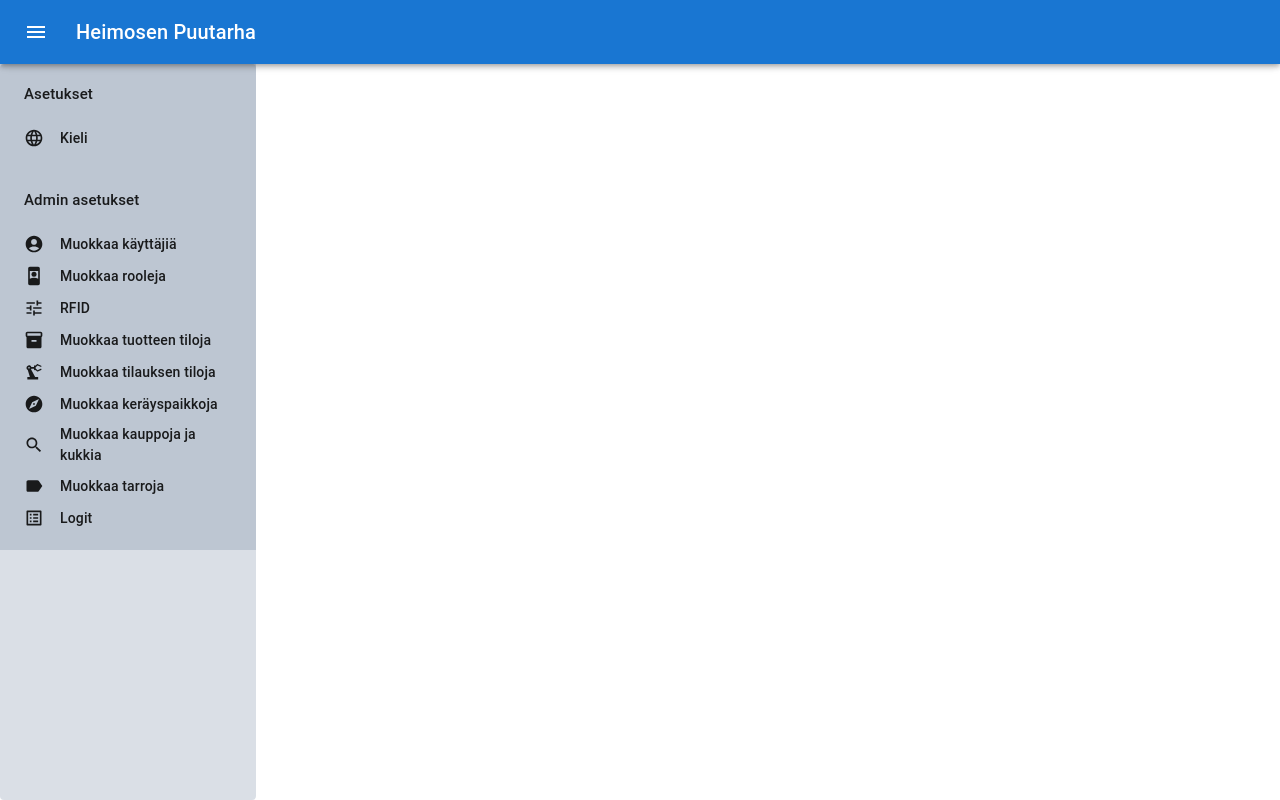
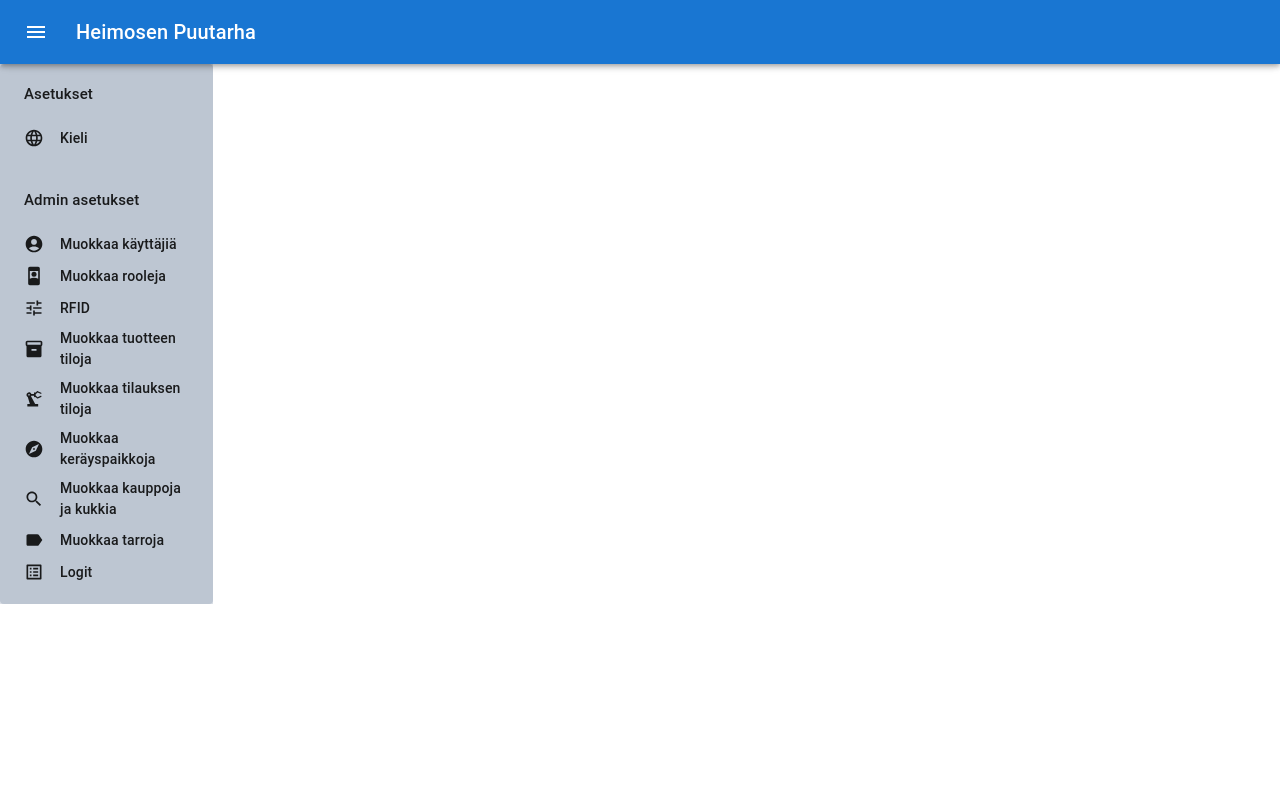
Before and after one commit to Heimot/Puutarha-App, a React (Create React App) app: page /dashboard/settings in a window 1280 px wide. Built offline with nearby package versions, Linux system fonts and the light colour scheme; no server answers; sample sign-in values are in the browser's storage.

Commit message:
Settings page now works on smaller devices.

```diff
--- a/src/features/Settings/Settings.tsx
+++ b/src/features/Settings/Settings.tsx
@@ -1,8 +1,10 @@
 import React, { useState } from 'react';
-import { Box } from '@mui/material';
+import { createTheme, ThemeProvider } from '@mui/material';
+import Grid from '@mui/material/Unstable_Grid2/Grid2';
 import SettingsNav from './SettingsNav';
 import SettingsUsers from './SettingsUsers';
 import SettingsRoles from './SettingsRoles';
+import { useTheme } from '@emotion/react';
 
 const Settings = () => {
   const [page, setPage] = useState<string>('');
@@ -47,11 +49,32 @@ const Settings = () => {
     return render;
   }
 
+  const oldTheme = useTheme();
+
+  const theme = createTheme({
+    ...oldTheme,
+    breakpoints: {
+      values: {
+        xs: 0,
+        sm: 600,
+        md: 1000,
+        lg: 1200,
+        xl: 1536,
+      },
+    },
+  });
+
   return (
-    <Box sx={{ display: 'flex', paddingTop: 8, height: '100%', minHeight: '100vh' }}>
-      <SettingsNav page={page} setPage={(value: string) => setPage(value)} />
-      {returnRender()}
-    </Box>
+    <ThemeProvider theme={theme}>
+      <Grid container sx={{ paddingTop: 8, minHeight: '100vh' }}>
+        <Grid xs={12} md={2}>
+          <SettingsNav page={page} setPage={(value: string) => setPage(value)} />
+        </Grid>
+        <Grid xs={12} md={10}>
+          {returnRender()}
+        </Grid>
+      </Grid>
+    </ThemeProvider>
   );
 }
 
```
